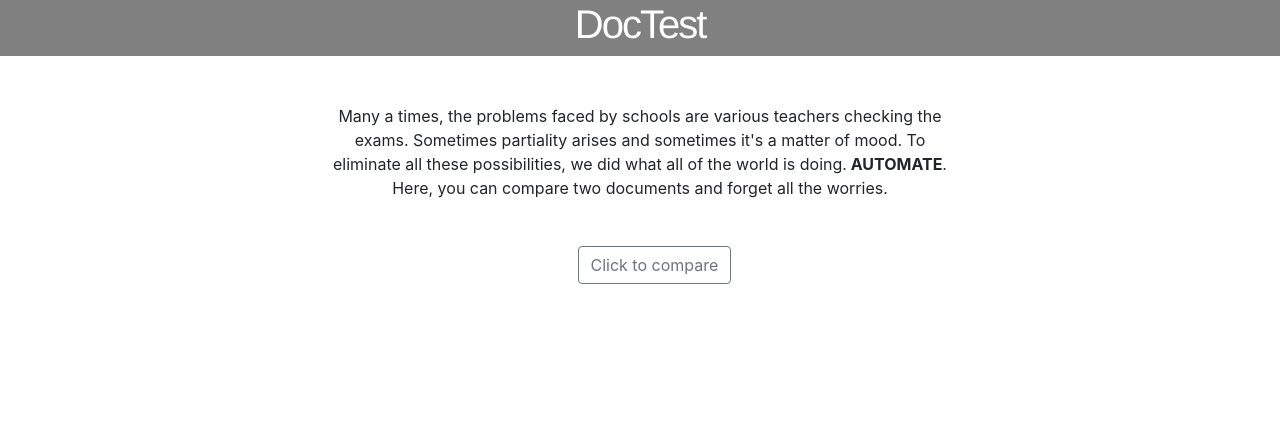
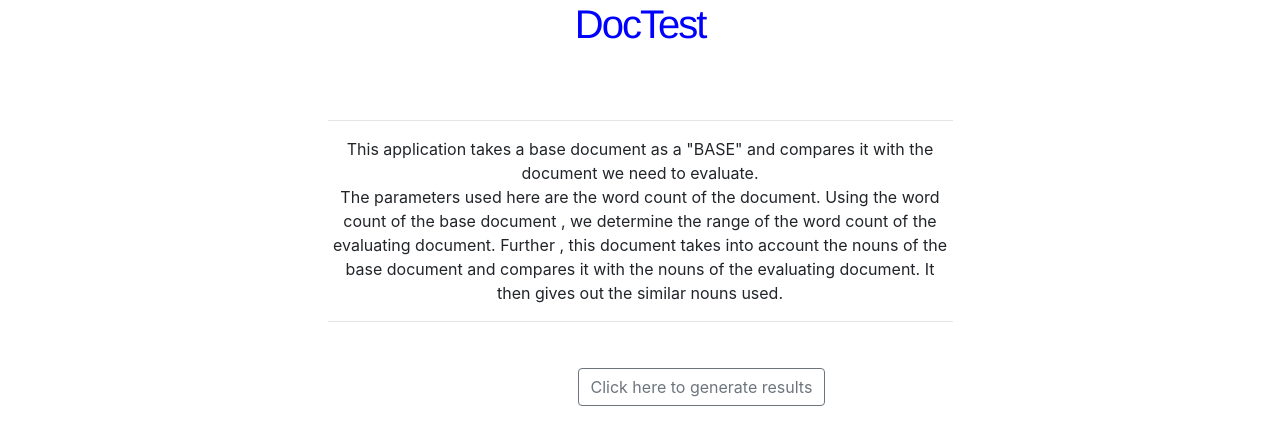
Before and after one commit to sancz0609/doctest, a website: page index.html in a window 1280 px wide. Drawn offline with nearby package versions, Linux system fonts and the light colour scheme.

Commit message:
made changes to front end

```diff
--- a/css/index.css
+++ b/css/index.css
@@ -1,9 +1,9 @@
 #title{
-  color: white;
+  color: blue;
   font-family: 'Helvetica', sans-serif;
   letter-spacing: -2px;
   text-align: center;
-  background: grey;
+  background: white;
 }
 
 #content{
@@ -20,8 +20,8 @@
 }
 
 #table{
-  margin-top: 50px;
-  border: 2px solid black;
+  margin-top:60px;
+  border: 2px solid grey;
   width : 100%;
   text-align: center;
 }
--- a/index.html
+++ b/index.html
@@ -2,19 +2,18 @@
 <html>
 <head>
   <title>DOCTEST</title>
-  <!--bootstrap cdn-->
+  <!-- bootstrap file -->
   <link rel="stylesheet" href="https://maxcdn.bootstrapcdn.com/bootstrap/4.0.0/css/bootstrap.min.css" integrity="sha384-Gn5384xqQ1aoWXA+058RXPxPg6fy4IWvTNh0E263XmFcJlSAwiGgFAW/dAiS6JXm" crossorigin="anonymous">
-  <!--my css file -->
+  <!--css -->
   <link rel = "stylesheet" href = "css/index.css">
-  <!--google fonts-->
+  <!--google fonts API-->
   <link href="https://fonts.googleapis.com/css?family=Anton" rel="stylesheet">
-  <!--meta tags-->
   <meta charset="utf-8">
   <meta name="viewport" content="width=device-width, initial-scale=1, shrink-to-fit=no">
 </head>
 
 <body>
-    <!-- As a heading -->
+
     <div class = "container-fluid">
       <div class = "row">
         <div id = "title" class = "col-12">
@@ -25,10 +24,12 @@
         <div class = "col-6">
           <br>
           <br>
+<hr>
           <p id = "content">
-            Many a times, the problems faced by schools are various teachers checking the exams. Sometimes partiality arises and sometimes it's a matter of mood. To eliminate all these possibilities, we did what all of the world is doing.<strong> AUTOMATE</strong>. Here, you can compare two documents and forget all the worries.
+        This application takes a base document as a "BASE" and compares it with the document we need to evaluate. <br> The parameters used here are the word count of the document. Using the word count of the base document , we determine the range of the word count of the evaluating document. Further , this document takes into account the nouns of the base document and compares it with the nouns of the evaluating document. It then gives out the similar nouns used.
           </p>
-          <button id = "button" onclick="getData()" type="button" class="btn btn-outline-secondary">Click to compare</button>
+<hr>
+          <button id = "button" onclick="getData()" type="button" class="btn btn-outline-secondary">Click here to generate results</button>
         </div>
       </div>
 
```
Also changed, not shown: index.js (+6 -2 lines).
